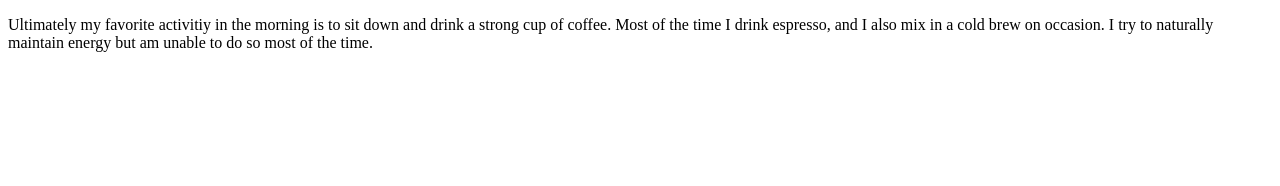
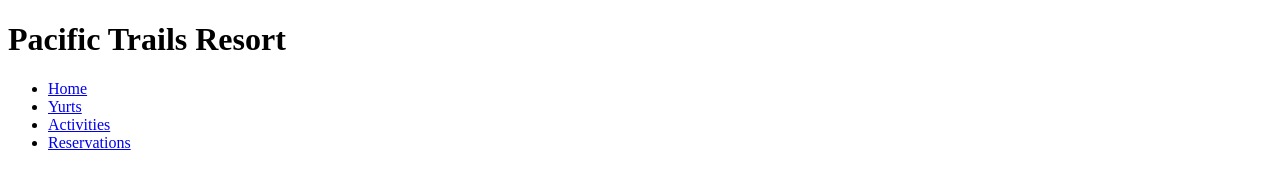
Before and after one commit to Ranger8125/webd152, a plain HTML site: page index.html in a window 1280 px wide. Drawn offline with Linux system fonts and the light colour scheme.

Commit message:
Add files via upload

```diff
--- a/index.html
+++ b/index.html
@@ -2,15 +2,19 @@
 <html lang="en">
   <head>
     <meta charset="UTF-8" />
+    <meta http-equiv="X-UA-Compatible" content="IE=edge" />
     <meta name="viewport" content="width=device-width, initial-scale=1.0" />
-    <title>My First Paragraph</title>
+    <title>Pacific Trails Resort</title>
   </head>
   <body>
-    <p>
-      Ultimately my favorite activitiy in the morning is to sit down and drink a
-      strong cup of coffee. Most of the time I drink espresso, and I also mix in
-      a cold brew on occasion. I try to naturally maintain energy but am unable
-      to do so most of the time.
-    </p>
+    <header>
+      <h1>Pacific Trails Resort</h1>
+    </header>
+    <nav><ul>
+        <li><a href="index.html">Home</a></li>
+        <li><a href="yurts.html">Yurts</a></li>
+        <li><a href="activities.html">Activities</a></li>
+        <li><a href="reservations.html">Reservations</a></li>
+      </ul></nav>
   </body>
 </html>
```
